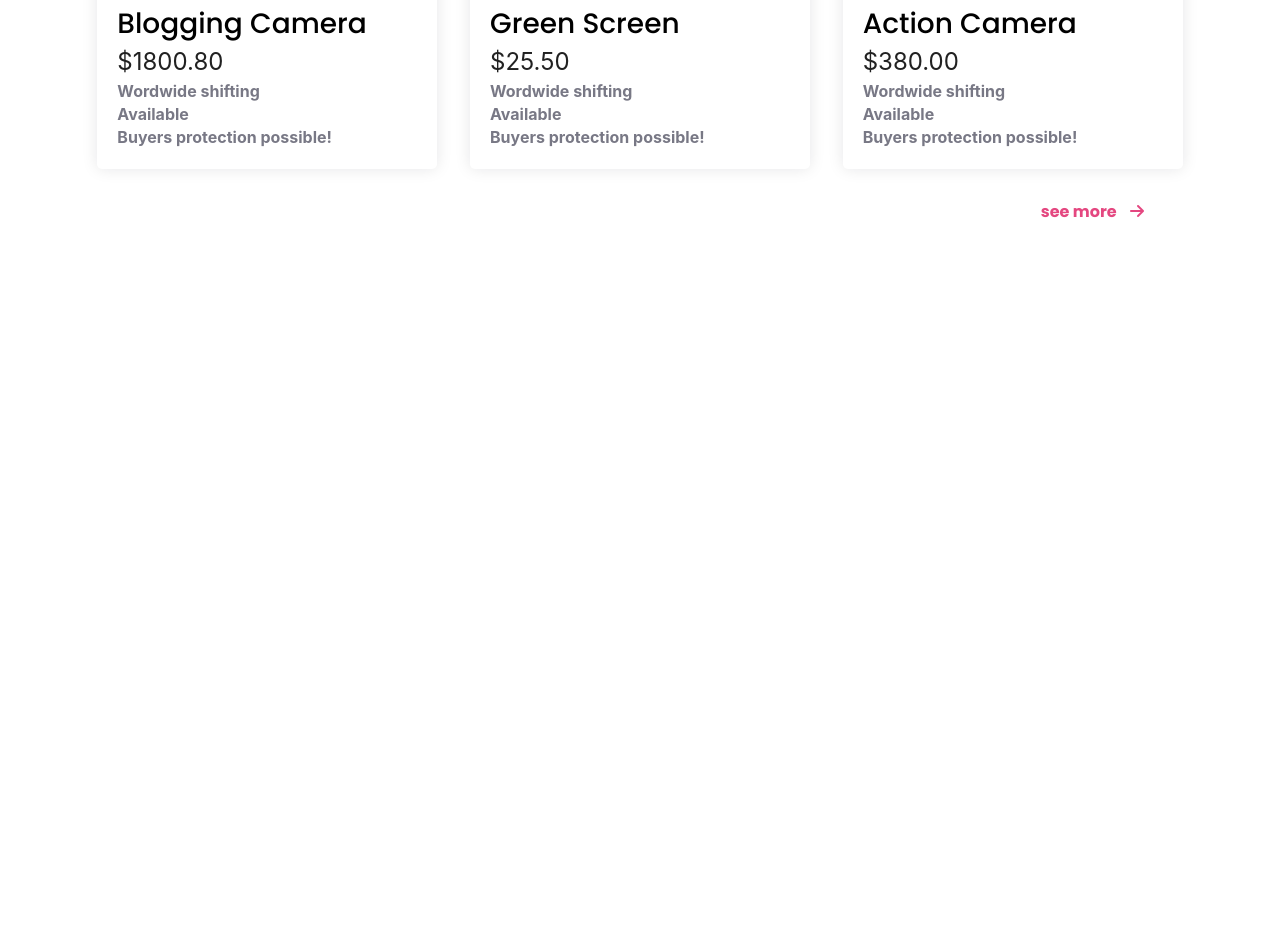
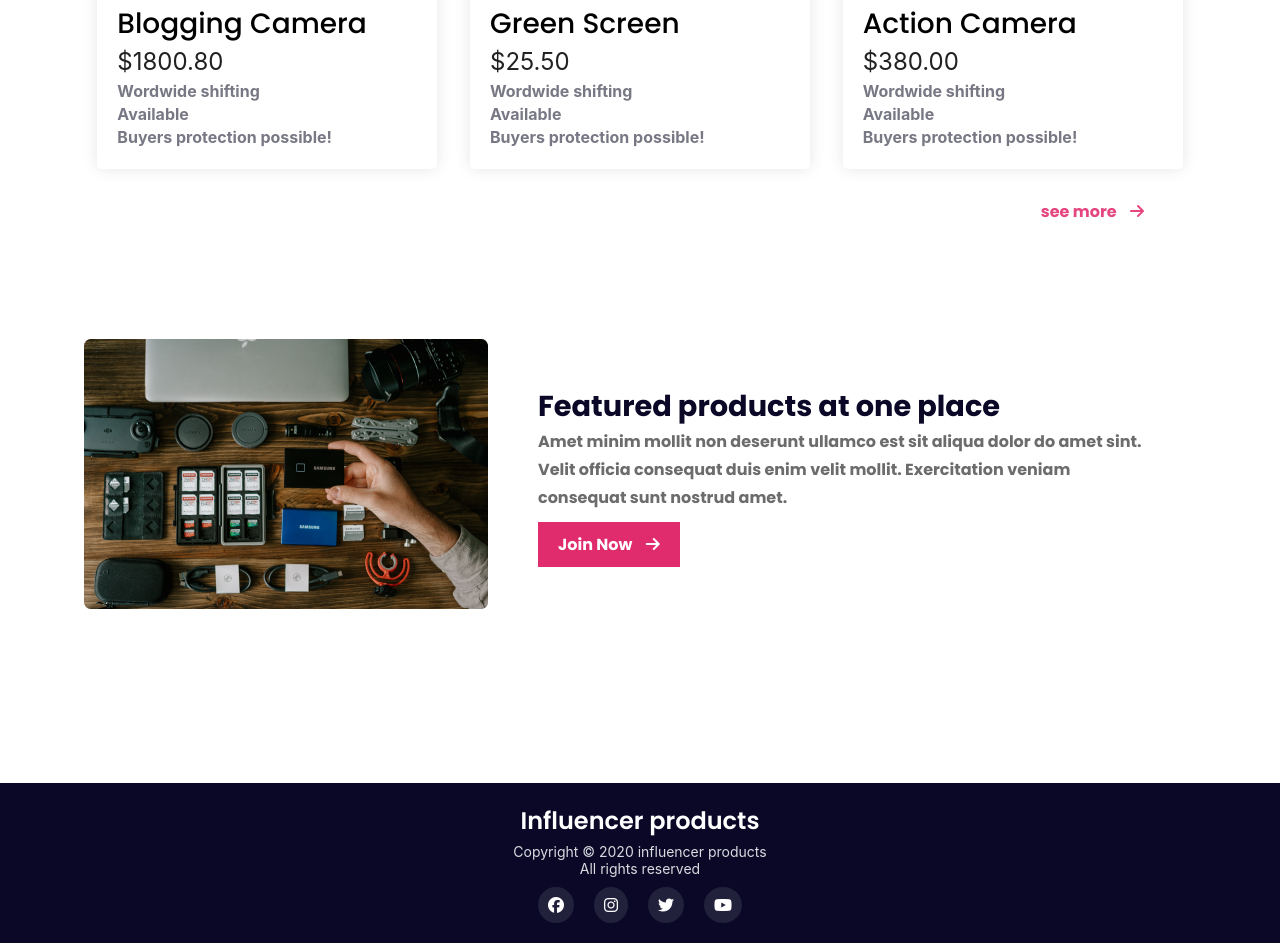
Before and after one commit to lukmanxpert/influencer-gears, a plain HTML site: page index.html in a window 1280 px wide. Shown: the part 2200-3143 px from the top of the page. Before the commit the page ends 2424 px from the top, so only its background shows below. Drawn offline with Linux system fonts and the light colour scheme.

Commit message:
added fetures and footer section

```diff
--- a/index.html
+++ b/index.html
@@ -150,9 +150,34 @@
             </div>
         </section>
         <!-- collection section end -->
+        <!-- features section start -->
+        <section class="features">
+            <div class="features-image">
+                <img src="./images/gear.png" alt="gear">
+            </div>
+            <div class="features-content">
+                <h3 class="poppins-bold">Featured products at one place</h3>
+                <p class="poppins-bold">Amet minim mollit non deserunt ullamco est sit aliqua dolor do amet sint. Velit
+                    officia consequat duis enim velit mollit. Exercitation veniam consequat sunt nostrud amet.</p>
+                <a class="poppins-bold" href="">Join Now <span><i class="fas fa-arrow-right"></i></span></a>
+            </div>
+        </section>
+        <!-- features section ends -->
     </main>
     <footer>
-
+        <!-- footer style start -->
+        <div class="footer-content">
+            <h3 class="poppins-semibold">Influencer products</h3>
+            <p>Copyright © 2020 influencer products</p>
+            <p>All rights reserved</p>
+        </div>
+        <div class="icons">
+            <i class="fa-brands fa-facebook"></i>
+            <i class="fa-brands fa-instagram"></i>
+            <i class="fa-brands fa-twitter"></i>
+            <i class="fa-brands fa-youtube"></i>
+        </div>
+        <!-- footer style ends -->
     </footer>
 </body>
 
--- a/styles/style.css
+++ b/styles/style.css
@@ -39,14 +39,17 @@
     font-weight: 900;
     font-style: normal;
 }
-*{
+
+* {
     margin: 0;
     padding: 0;
     box-sizing: border-box;
 }
-:root{
+
+:root {
     --primary-color: #3A3A3A;
 }
+
 /* shared styles start */
 
 
@@ -55,25 +58,29 @@
 /* header style start */
 
 
-header{
+header {
     display: flex;
     justify-content: space-between;
     max-width: 90%;
     margin: 0 auto;
     padding: 20px 0;
 }
-.brand h3{
+
+.brand h3 {
     font-size: 1.5rem;
     color: var(--primary-color);
 }
-.navigation ul{
+
+.navigation ul {
     display: flex;
     gap: 34px;
 }
-.navigation ul li{
+
+.navigation ul li {
     list-style-type: none;
 }
-.navigation ul li a{
+
+.navigation ul li a {
     text-decoration: none;
     color: var(--primary-color);
     font-size: 1rem;
@@ -84,7 +91,7 @@ header{
 /* banner style start */
 
 
-.banner{
+.banner {
     display: grid;
     grid-template-columns: repeat(2, 1fr);
     width: 90%;
@@ -93,26 +100,31 @@ header{
     justify-content: space-between;
     align-items: center;
 }
-.banner-heading h1{
+
+.banner-heading h1 {
     color: var(--primary-color);
     font-size: 3.25rem;
     margin-bottom: 1rem;
 }
-.banner-heading a{
+
+.banner-heading a {
     color: white;
     text-decoration: none;
     background-color: #E02C6D;
     padding: 10px 20px;
     border-radius: 41px;
 }
-.right-arrow-span{
+
+.right-arrow-span {
     margin-left: 10px;
 }
-.banner-heading p{
+
+.banner-heading p {
     font-size: 1rem;
     margin-bottom: 2rem;
 }
-.banner-image{
+
+.banner-image {
     background-image: url(../images/Circle\ design.svg);
     background-repeat: no-repeat;
     background-position: center;
@@ -122,7 +134,7 @@ header{
 /* banner style end */
 /* company style start */
 
-.company{
+.company {
     display: flex;
     justify-content: space-between;
     gap: 60px;
@@ -136,17 +148,19 @@ header{
 /* company style end */
 /* collection style start */
 
-.collection{
+.collection {
     max-width: 1550px;
     margin: 0 auto;
 }
-.collection > h3{
+
+.collection>h3 {
     font-size: 1.75rem;
     text-align: center;
     margin: 20px 0;
     color: var(--primary-color);
 }
-.collection .collection-cards{
+
+.collection .collection-cards {
     display: grid;
     grid-template-columns: repeat(3, 1fr);
     justify-content: space-between;
@@ -159,47 +173,131 @@ header{
     margin: 0 auto;
     position: relative;
 }
-.collection-cards > p{
+
+.collection-cards>p {
     color: rgba(224, 44, 109, 0.87);
     font-size: 1rem;
     position: absolute;
     right: 40px;
     bottom: -55px;
 }
-.collection-cards p > span{
+
+.collection-cards p>span {
     margin-left: 10px;
 }
-.card{
+
+.card {
     box-shadow: rgba(17, 17, 26, 0.1) 0px 0px 16px;
     padding: 20px;
     max-width: 630px;
     border-radius: 5px;
 }
-.card img{
+
+.card img {
     width: 100%;
 }
-.collection-cards .card .card-content{
+
+.collection-cards .card .card-content {
     text-align: left;
 }
-.card > h3{
+
+.card>h3 {
     font-size: 1.75rem;
     font-family: "Poppins", sans-serif;
     line-height: 40px;
     font-weight: 500;
 }
-.card > h4{
+
+.card>h4 {
     font-size: 1.5rem;
     line-height: 150%;
     font-weight: 400;
     font-family: "Inter", sans-serif;
     color: rgba(0, 0, 0, 0.87);
 }
-.card > p{
+
+.card>p {
     font-family: "Inter", sans-serif;
     font-weight: bold;
     font-size: 1rem;
     color: #787885;
     line-height: 143%;
-    letter-spacing: 1.8;
 }
+
 /* collection style end */
+/* fetures style start */
+
+.features {
+    width: 90%;
+    margin: 150px auto;
+    display: flex;
+    justify-content: space-between;
+    padding: 20px;
+    align-items: center;
+    max-width: 1400px;
+}
+
+.features-content {
+    padding: 0 50px;
+}
+
+.features-content h3 {
+    font-size: 1.8rem;
+    color: #0A0826;
+}
+
+.features-content p {
+    font-size: 1rem;
+    color: #6C6C6C;
+    line-height: 28px;
+}
+
+.features-content a {
+    text-decoration: none;
+    color: white;
+    font-size: 1rem;
+    background-color: #E02C6D;
+    padding: 10px 20px;
+    display: inline-block;
+    margin-top: 10px;
+}
+
+.features-content a>span {
+    margin-left: 10px;
+}
+
+/* fetures style ends */
+/* footer style start */
+
+footer {
+    background-color: #0a0826;
+    color: white;
+    display: flex;
+    flex-direction: column;
+    justify-content: center;
+    align-items: center;
+    text-align: center;
+    padding: 20px 0;
+}
+
+.footer-content h3 {
+    font-size: 1.5rem;
+    margin-bottom: 5px;
+}
+
+.footer-content>p {
+    font-family: "Inter", sans-serif;
+    font-size: 0.875rem;
+    color: #D9DBE1;
+}
+.icons{
+    margin-top: 10px;
+    display: flex;
+    gap: 20px;
+}
+.icons > i{
+    background-color: #22213c;
+    padding: 10px;
+    border-radius: 50%;
+}
+/* footer style ends */
```
